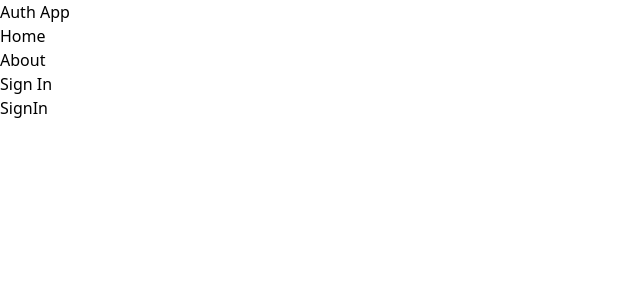
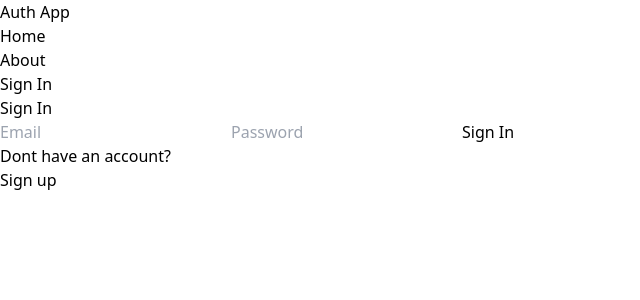
Before and after one commit to RyanAprs/mern-auth, a React (Vite) app in the folder client/: page /sign-in in a window 1280 px wide. Shown: the top 300 px of the page, without its empty margins (0-640 px from the left). Built offline with nearby package versions, Linux system fonts and the light colour scheme.

Commit message:
complete signin page functionality(fe) and fix error majority(be)

```diff
--- a/client/src/pages/SignIn.jsx
+++ b/client/src/pages/SignIn.jsx
@@ -1,8 +1,76 @@
-import React from 'react'
+import { useState } from 'react';
+import { Link, useNavigate } from 'react-router-dom';
 
 const SignIn = () => {
+  const [formData, setFormData] = useState();
+  const [error, setError] = useState(false);
+  const [loading, setLoading] = useState(false);
+  const navigate = useNavigate();
+
+  const handleChange = (e) => {
+    setFormData({...formData, [e.target.id]: e.target.value});
+  };
+
+  const handleSubmit = async (e) => {
+    e.preventDefault();
+    try {
+      setLoading(true);
+      setError(false);
+      const res = await fetch('/api/auth/signin', {
+        method: 'POST',
+        headers: {
+          'Content-Type': 'application/json',
+        },
+        body: JSON.stringify(formData),
+      });
+      const data = await res.json();
+      setLoading(false);
+      if(data.success === false) {
+        setError(true);
+        return;
+      }
+      navigate('/')
+    } catch (error) {
+      setLoading(false);
+      setError(true);
+    }
+  };
+
   return (
-    <div>SignIn</div>
+    <div className='p-3 max-w-lg mx-auto'>
+      <h1 className='text-3xl text-center font-semibold my-7'>
+        Sign In
+      </h1>
+      <form onSubmit={handleSubmit} className='flex flex-col gap-4'>
+
+        <input
+          type="email"
+          placeholder='Email'
+          id='email'
+          className='bg-slate-100 p-3 rounded-lg'
+          onChange={handleChange}
+        />
+
+        <input
+          type="password"
+          placeholder='Password'
+          id='password'
+          className='bg-slate-100 p-3 rounded-lg'
+          onChange={handleChange}
+        />
+
+        <button disabled={loading} className='bg-slate-700 text-white p-3 rounded-lg uppercase hover:opacity-95 disabled:opacity-80' >
+          {loading ? 'Loading...': 'Sign In'}
+        </button>
+      </form>
+      <div className='flex gap-2 mt-5'>
+        <p>Dont have an account?</p>
+        <Link to='/sign-up'>
+          <span className='text-blue-500'>Sign up</span>
+        </Link>
+      </div>
+      <p className='text-red-700 mt-5'>{error && "Something went wrong!"}</p>
+    </div>
   )
 }
 
--- a/client/src/pages/SignUp.jsx
+++ b/client/src/pages/SignUp.jsx
@@ -1,10 +1,11 @@
 import { useState } from 'react';
-import { Link } from 'react-router-dom';
+import { Link, useNavigate } from 'react-router-dom';
 
 const SignUp = () => {
   const [formData, setFormData] = useState();
   const [error, setError] = useState(false);
   const [loading, setLoading] = useState(false);
+  const navigate = useNavigate();
 
   const handleChange = (e) => {
     setFormData({...formData, [e.target.id]: e.target.value});
@@ -29,6 +30,7 @@
         setError(true);
         return;
       }
+      navigate('/sign-in')
     } catch (error) {
       setLoading(false);
       setError(true);
```
Also changed, not shown: 1 other file (tests, documents, lock files or other folders).
